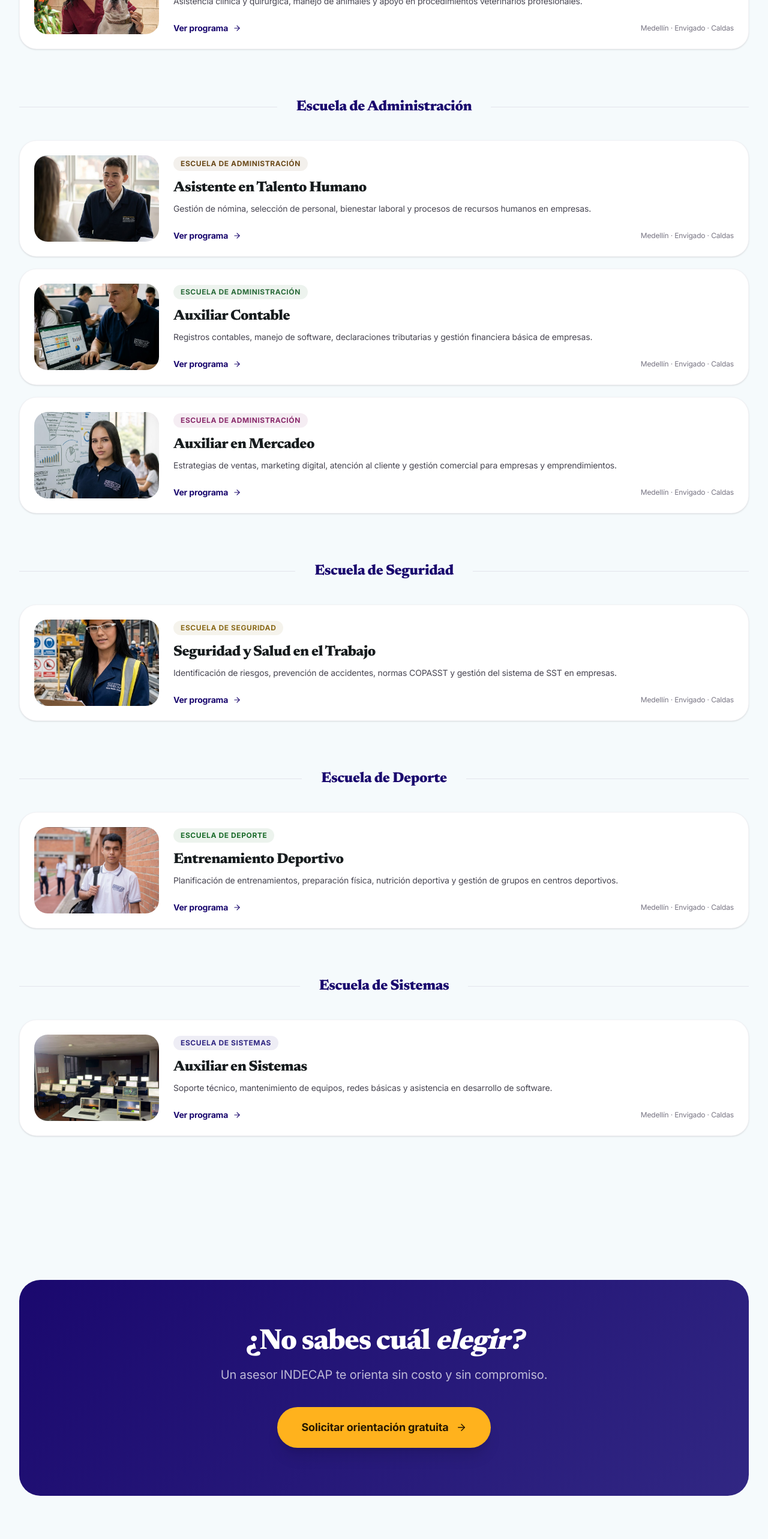
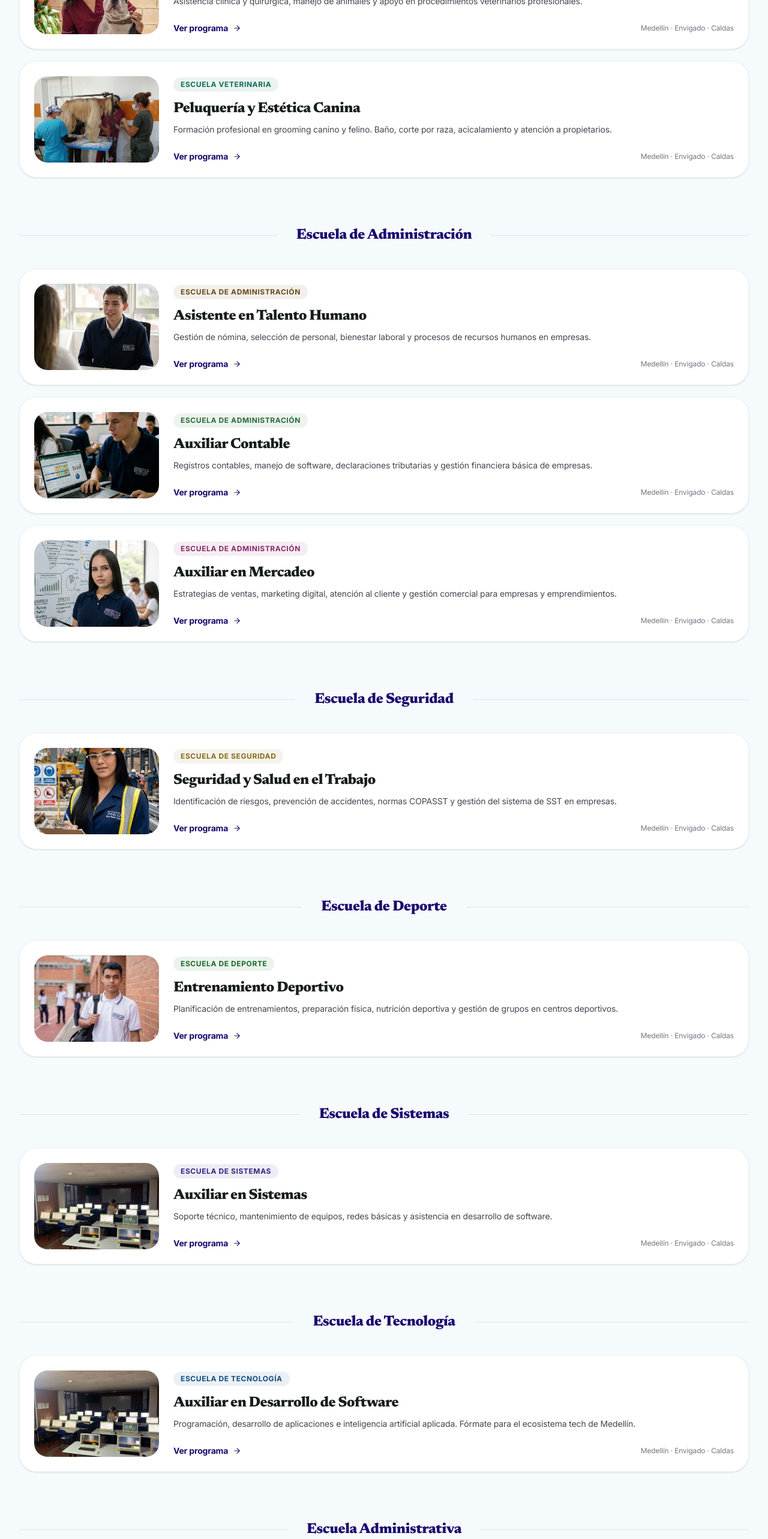
Before and after one commit to camilo2236/indecap-web, a Next.js app: page /programas in a window 1280 px wide. Shown: the part 2700-5266 px from the top of the page at 60% size. Built offline with nearby package versions, Linux system fonts and the light colour scheme.

Commit message:
feat: agregar peluquería canina, software y excel-ia al catálogo de programas

```diff
--- a/src/data/programs.ts
+++ b/src/data/programs.ts
@@ -226,4 +226,51 @@ export const programs: Program[] = [
     whatsappUrl: "https://api.whatsapp.com/send?phone=573022389760&text=Hola%20INDECAP%20estoy%20interesado%20en%20Auxiliar%20en%20Sistemas,%20mi%20nombre%20es%20",
     pageUrl: "/programas/sistemas",
   },
+  // ── ESCUELA VETERINARIA ───────────────────────────────
+  {
+    id: "peluqueria-canina",
+    name: "Peluquería y Estética Canina",
+    description: "Formación profesional en grooming canino y felino. Baño, corte por raza, acicalamiento y atención a propietarios.",
+    icon: "✂️",
+    image: "/images/programs/peluqueria-canina/peluqueria-hero.jpg",
+    color: "#0F6E56",
+    colorDark: "#0A4F3E",
+    badge: "Escuela Veterinaria",
+    horas: "1.000h",
+    escuela: "Escuela Veterinaria",
+    whatsappUrl: "https://wa.me/573022389760?text=Hola%20INDECAP%2C%20estoy%20interesado%20en%20Peluquer%C3%ADa%20Canina.%20%C2%BFMe%20pueden%20orientar%3F",
+    pageUrl: "/programas/peluqueria-canina",
+  },
+
+  // ── ESCUELA DE TECNOLOGÍA ─────────────────────────────
+  {
+    id: "software",
+    name: "Auxiliar en Desarrollo de Software",
+    description: "Programación, desarrollo de aplicaciones e inteligencia artificial aplicada. Fórmate para el ecosistema tech de Medellín.",
+    icon: "💻",
+    image: "/images/programs/sistemas/sala-medellin-clase.jpg",
+    color: "#0F4C80",
+    colorDark: "#0A3560",
+    badge: "Escuela de Tecnología",
+    horas: "700h",
+    escuela: "Escuela de Tecnología",
+    whatsappUrl: "https://wa.me/573174342783?text=Hola%20INDECAP%2C%20estoy%20interesado%20en%20Desarrollo%20de%20Software.%20%C2%BFMe%20pueden%20orientar%3F",
+    pageUrl: "/programas/software",
+  },
+
+  // ── ESCUELA ADMINISTRATIVA ────────────────────────────
+  {
+    id: "excel-ia",
+    name: "Excel + Inteligencia Artificial",
+    description: "Domina Excel desde cero hasta nivel avanzado e integra herramientas de IA para automatizar y analizar datos.",
+    icon: "📊",
+    image: "/images/programs/excel-ia/excel-ia-hero.jpg",
+    color: "#1a086e",
+    colorDark: "#0f0550",
+    badge: "Escuela Administrativa",
+    horas: "80h",
+    escuela: "Escuela Administrativa",
+    whatsappUrl: "https://wa.me/573022389760?text=Hola%20INDECAP%2C%20estoy%20interesado%20en%20Excel%20%2B%20IA.%20%C2%BFMe%20pueden%20orientar%3F",
+    pageUrl: "/programas/excel-ia",
+  },
 ];
```
